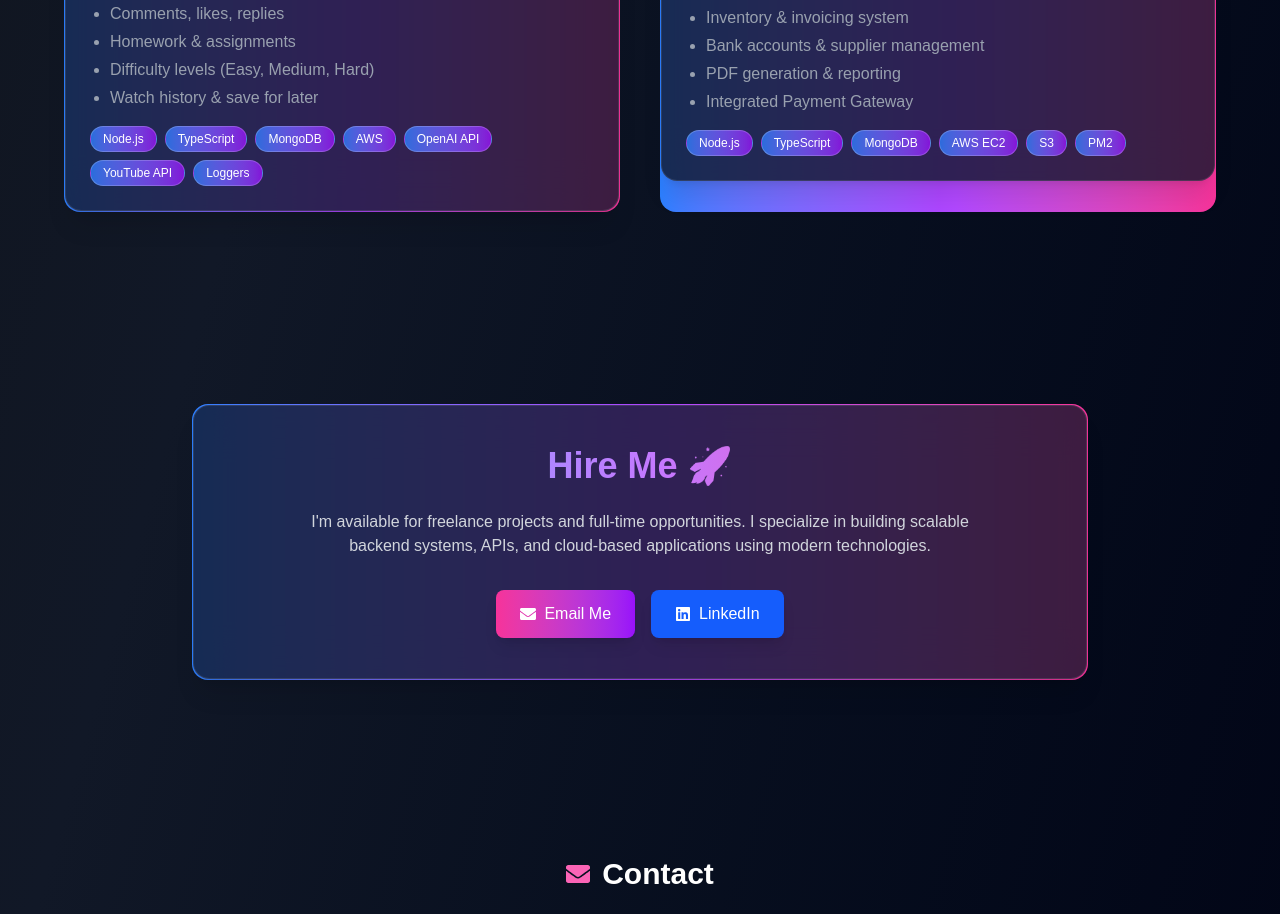
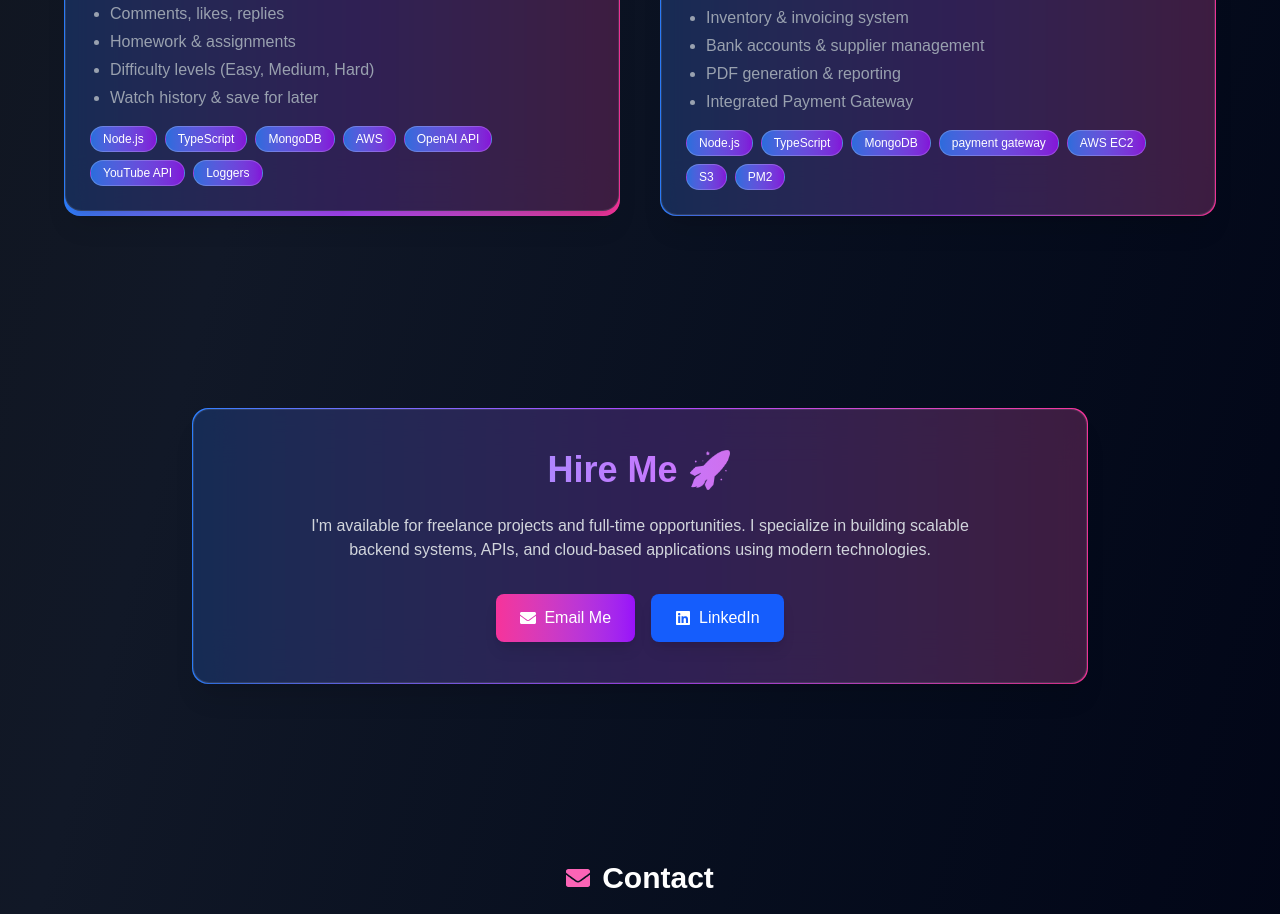
Before and after one commit to ShivrajRathore26/portfolio, a React app: page / in a window 1280 px wide. Shown: the part 3620-4534 px from the top of the page. Built offline with nearby package versions, Linux system fonts and the light colour scheme; the HTML template or start-up script is replaced by a standard one.

Commit message:
Fix telwindcss issue

```diff
--- a/src/sections/CaseStudy.tsx
+++ b/src/sections/CaseStudy.tsx
@@ -32,7 +32,7 @@ const caseStudies = [
       "PDF generation & reporting",
       "Integrated Payment Gateway"
     ],
-    tech: ["Node.js", "TypeScript", "MongoDB", "AWS EC2", "S3", "PM2"],
+    tech: ["Node.js", "TypeScript", "MongoDB","payment gateway", "AWS EC2", "S3", "PM2"],
   },
 ];
 
@@ -41,7 +41,7 @@ export default function CaseStudy() {
     <section id="case-study" className="py-24 px-6 text-center">
 
       {/* Heading */}
-      <h2 className="text-4xl font-bold mb-14 bg-gradient-to-r from-blue-400 via-purple-400 to-pink-500 bg-clip-text text-transparent">
+      <h2 className="text-4xl font-bold mb-14 bg-linear-to-r from-blue-400 via-purple-400 to-pink-500 bg-clip-text text-transparent">
         Case Studies
       </h2>
 
@@ -53,7 +53,7 @@ export default function CaseStudy() {
             initial={{ opacity: 0, y: 60 }}
             whileInView={{ opacity: 1, y: 0 }}
             transition={{ duration: 0.6 }}
-            className="relative p-[1px] rounded-2xl bg-gradient-to-r from-blue-500 via-purple-500 to-pink-500"
+            className="relative p-px rounded-2xl bg-linear-to-r from-blue-500 via-purple-500 to-pink-500"
           >
             {/* Glass Card */}
             <div className="bg-[#0f172a]/80 backdrop-blur-xl border border-white/10 p-6 rounded-2xl shadow-xl text-left hover:scale-[1.03] transition">
@@ -85,7 +85,7 @@ export default function CaseStudy() {
                 {item.tech.map((t, idx) => (
                   <span
                     key={idx}
-                    className="px-3 py-1 text-xs rounded-full bg-gradient-to-r from-blue-500/80 to-purple-600/80 border border-white/20"
+                    className="px-3 py-1 text-xs rounded-full bg-linear-to-r from-blue-500/80 to-purple-600/80 border border-white/20"
                   >
                     {t}
                   </span>
```
